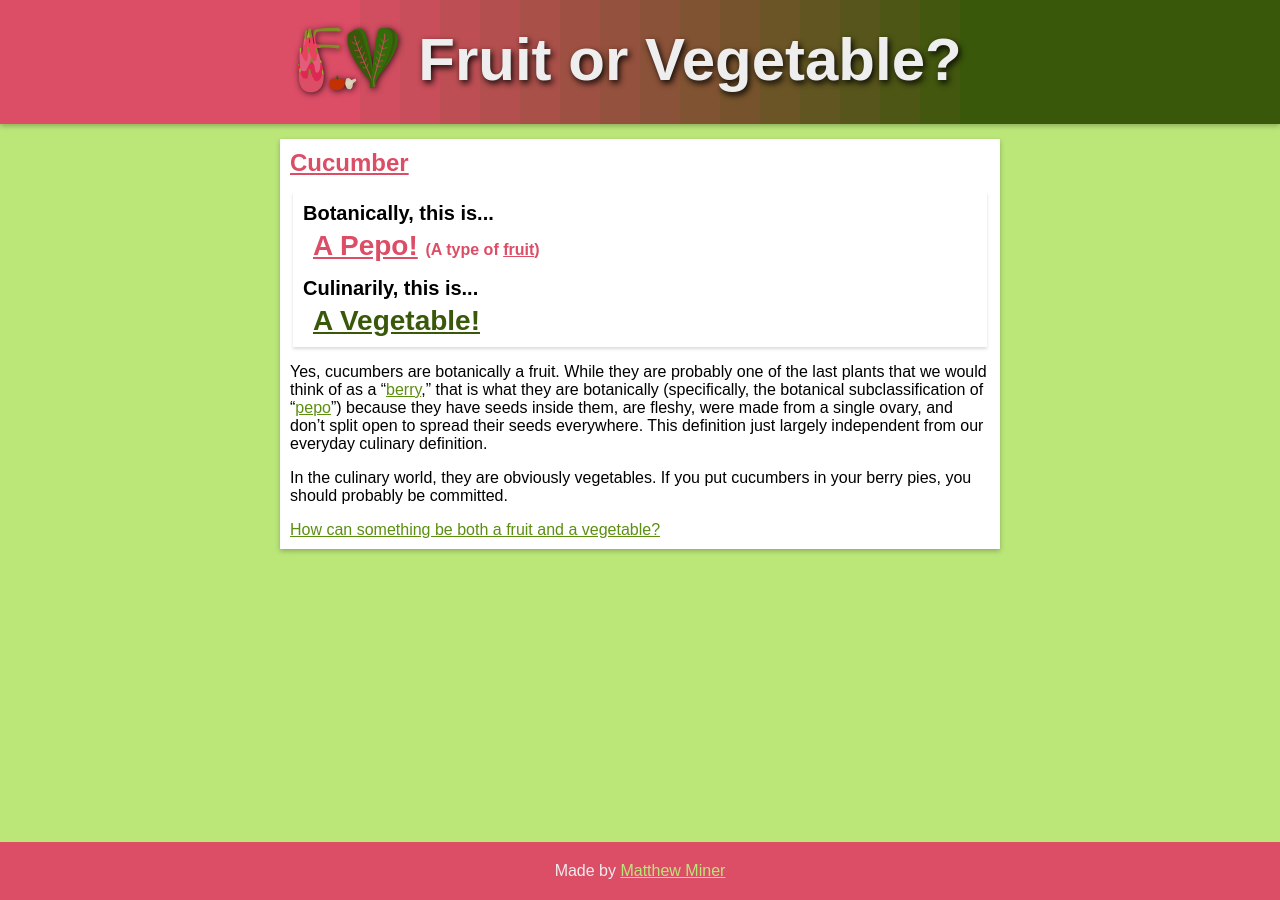
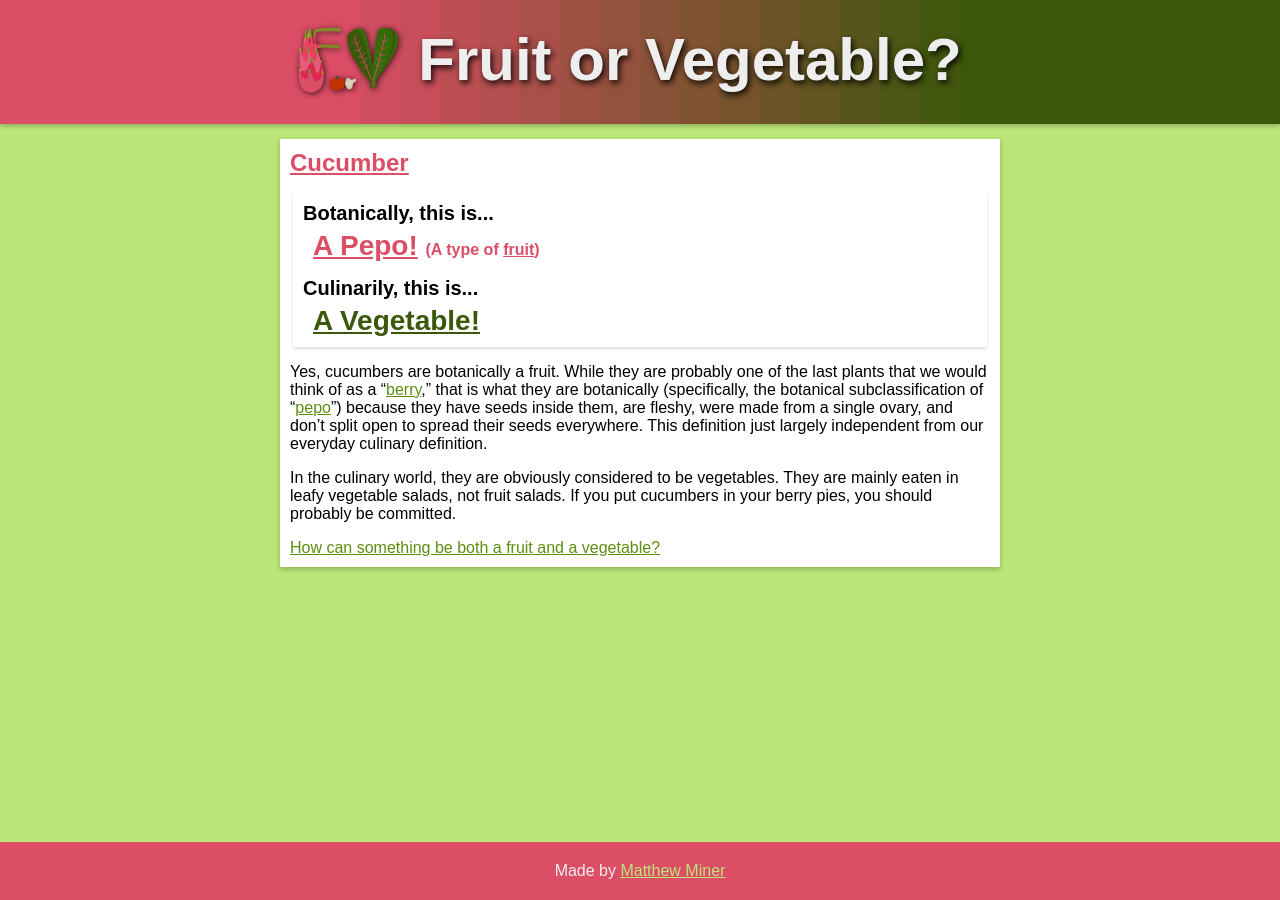
Before and after one commit to mminer237/fruitorvegetable, a Jekyll site: the page built from _items/cucumber.md, in a window 1280 px wide. Built offline with Jekyll 4.4.1, drawn with Linux system fonts in a browser that asks for light colours.

Commit message:
Added a bit more vegetable talk for cucumbers

```diff
--- a/_items/cucumber.md
+++ b/_items/cucumber.md
@@ -5,4 +5,4 @@ culinarily: vegetable
 ---
 Yes, cucumbers are botanically a fruit. While they are probably one of the last plants that we would think of as a "[berry]({% link _types/berry.html %})," that is what they are botanically (specifically, the botanical subclassification of "[pepo]({% link _types/pepo.html %})") because they have seeds inside them, are fleshy, were made from a single ovary, and don't split open to spread their seeds everywhere. This definition just largely independent from our everyday culinary definition.
 
-In the culinary world, they are obviously vegetables. If you put cucumbers in your berry pies, you should probably be committed.
+In the culinary world, they are obviously considered to be vegetables. They are mainly eaten in leafy vegetable salads, not fruit salads. If you put cucumbers in your berry pies, you should probably be committed.
```
